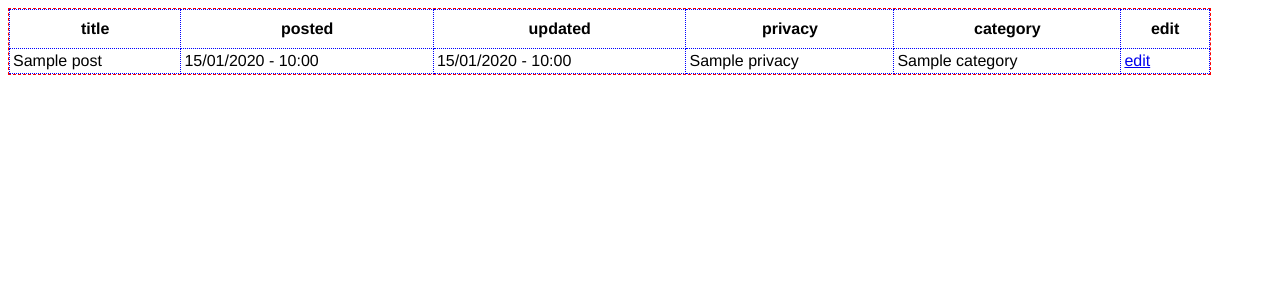
After one commit to ryanotron/tmi, a Python web app: template templates/blog_panelpage.html in a window 1280 px wide. The commit adds this page. Shown: the top 300 px of the page. Run offline with Jinja, Linux system fonts and the light colour scheme; the template is opened without the code that fills it: most values are stand-ins (such as "Sample title", 1, 10 or a date in 2020).

Commit message:
blog panel

```diff
--- a/main.py
+++ b/main.py
@@ -32,8 +32,11 @@ app = webapp2.WSGIApplication([('/', h.MainpageHandler),
                                ('/timedactivities/?', h.PresentTimedActivityHandler),
                                #('/library', h.LibraryHandler),
                                ('/u/' + r'([a-zA-Z0-9_-]{4,20})' + '/library/?', h.LibraryHandler),
+                               ('/u/' + r'([a-zA-Z0-9_-]{4,20})' + '/blog/' + r'([0-9]+)/edit', h.Blog_EditPostHandler),
+                               ('/u/' + r'([a-zA-Z0-9_-]{4,20})' + '/blog/' + r'([0-9]+)/?', h.Blog_ShowSinglePostHandler),
                                ('/u/' + r'([a-zA-Z0-9_-]{4,20})' + '/blog/?', h.Blog_ShowPostsHandler),
                                ('/u/' + r'([a-zA-Z0-9_-]{4,20})' + '/blog/newpost/?', h.Blog_NewPostHandler),
+                               ('/u/' + r'([a-zA-Z0-9_-]{4,20})' + '/blog/panel/?', h.Blog_PanelHandler),
                                ('/hack/?', h.HackHandler),
                                ('/u/' + r'([a-zA-Z0-9_-]{4,20})/public/?', h.PublicUserpageHandler),
                                ('/u/' + r'([a-zA-Z0-9_-]{4,20})/?', h.UserpageHandler),
--- a/stylesheets/blog.css
+++ b/stylesheets/blog.css
@@ -39,6 +39,16 @@ div.PostHead {
     border: none;
 }
 
+div.PostFooter, div.PostSubHead {
+    width: 100%;
+    border: none;
+    background-color: #cccccc;
+    color: #333333;
+    text-align: right;
+    margin-top: 5px;
+    margin-bottom: 5px;
+}
+
 textarea {
     width: 80%;
     height: 50%;
@@ -65,3 +75,20 @@ div.CategoryListing li {
     background-color: #dddddd;
     float: left;
 }
+
+table {
+    border-collapse: collapse;
+    width: 100%;
+}
+
+table, th, td {
+    border: 1px dotted blue;
+}
+
+th {
+    padding: 10px;
+}
+
+td {
+    padding: 3px;
+}
--- /dev/null
+++ b/templates/blog_panelpage.html
@@ -0,0 +1,33 @@
+{% extends 'basepage.html' -%}
+
+{% block head -%}
+<title>Blog Panel - {{user.salutation}} {{user.realname}}</title>
+<link type="text/css" rel="stylesheet" href="/stylesheets/blog.css">
+{% endblock -%}
+
+{% block content -%}
+<div class="FullWrapper">
+{% if posts -%}
+    <table>
+        <tr>
+            <th>title
+            <th>posted
+            <th>updated
+            <th>privacy
+            <th>category
+            <th>edit
+    {% for post in posts -%}
+        <tr>
+            <td>{{post.title}}
+            <td>{{post.posted.strftime('%d/%m/%Y - %H:%M')}}
+            <td>{{post.posted.strftime('%d/%m/%Y - %H:%M')}}
+            <td>{{post.privacy}}
+            <td>{{post.category}}
+            <td><a href="/u/{{user.username}}/blog/{{post.key().id()}}/edit">edit</a>
+    {% endfor -%}
+    </table>
+{% else -%}
+    <p>You have not posted anything yet</p>
+{% endif -%}
+</div>
+{% endblock -%}
```
Also changed, not shown: handlers.py (+36 -0 lines), templates/blog_showpostspage.html (+7 -2 lines), templates/blog_showsinglepostpage.html (added, +26 -0 lines).
